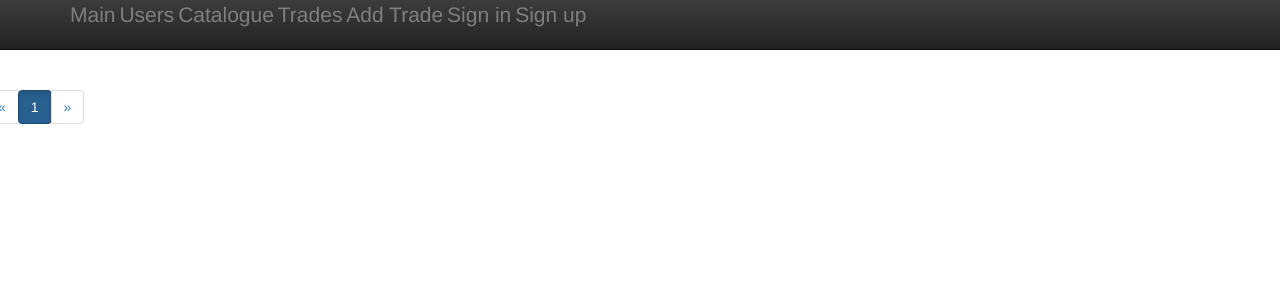
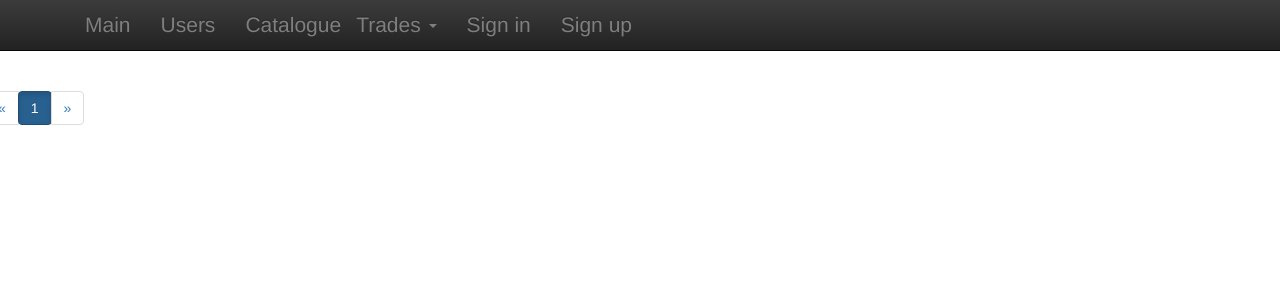
Before and after one commit to Nerevarsoul/Cardtravel, a Django app: page /cards/ in a window 1280 px wide. Shown: the top 300 px of the page. Run offline with Django 3.2, Linux system fonts and the light colour scheme; data that the repository does not hold is empty; parts of the project's set-up code (start-up, migrations or seed data) failed here and were passed over; some libraries are stand-ins or nearby versions.

Commit message:
Update top-menu

```diff
--- a/templates/base.html
+++ b/templates/base.html
@@ -35,18 +35,26 @@
         <div class="navbar navbar-inverse navbar-static-top">
             <div class="container">
                 <div class="collapse navbar-collapse" id="responsive-menu">
-                    <a href={% url 'index' %}>Main</a>
-                    <a href={% url "users" %}>Users</a>
-                    <a href={% url "cards" %}>Catalogue</a>
-                    <a href={% url "trades" %}>Trades</a>
-                    <a href={% url "add_trade" %}>Add Trade</a>
-                    {% if user.is_authenticated %}
-                        <a href={% url "logout" %}>Logout</a>
-                        <a href="/profile/{{user.id}}">{{ user.username}}</a>
-                    {% else %}
-                        <a href={% url "login" %}>Sign in</a>
-                        <a href={% url "register" %}>Sign up</a>
-                    {% endif %}
+                    <ul class="nav navbar-nav">
+                        <li><a href={% url 'index' %}>Main</a></li>
+                        <li><a href={% url "users" %}>Users</a></li>
+                        <li><a href={% url "cards" %}>Catalogue</a></li>
+                        <li class="dropdown">
+                            <a class="navbar-brand dropdown-toggle" data-toggle="dropdown" href = "#">Trades <b class="caret"></b></a>
+                            <ul class="dropdown-menu">
+                                <li><a href={% url "trades" %}>List Trades</a></li>
+                                <li><a href={% url "add_trade" %}>Add Trade</a></li>
+                                <li><a href="/tradelist/{{users.id}}/">My Trade</a></li>
+                            </ul>
+                        </li>
+                        {% if user.is_authenticated %}
+                            <li><a href={% url "logout" %}>Logout</a></li>
+                            <li><a href="/profile/{{user.id}}">{{ user.username}}</a></li>
+                        {% else %}
+                            <li><a href={% url "login" %}>Sign in</a></li>
+                            <li><a href={% url "register" %}>Sign up</a></li>
+                        {% endif %}
+                    </ul>
                 </div>
             </div>
         </div>
```
